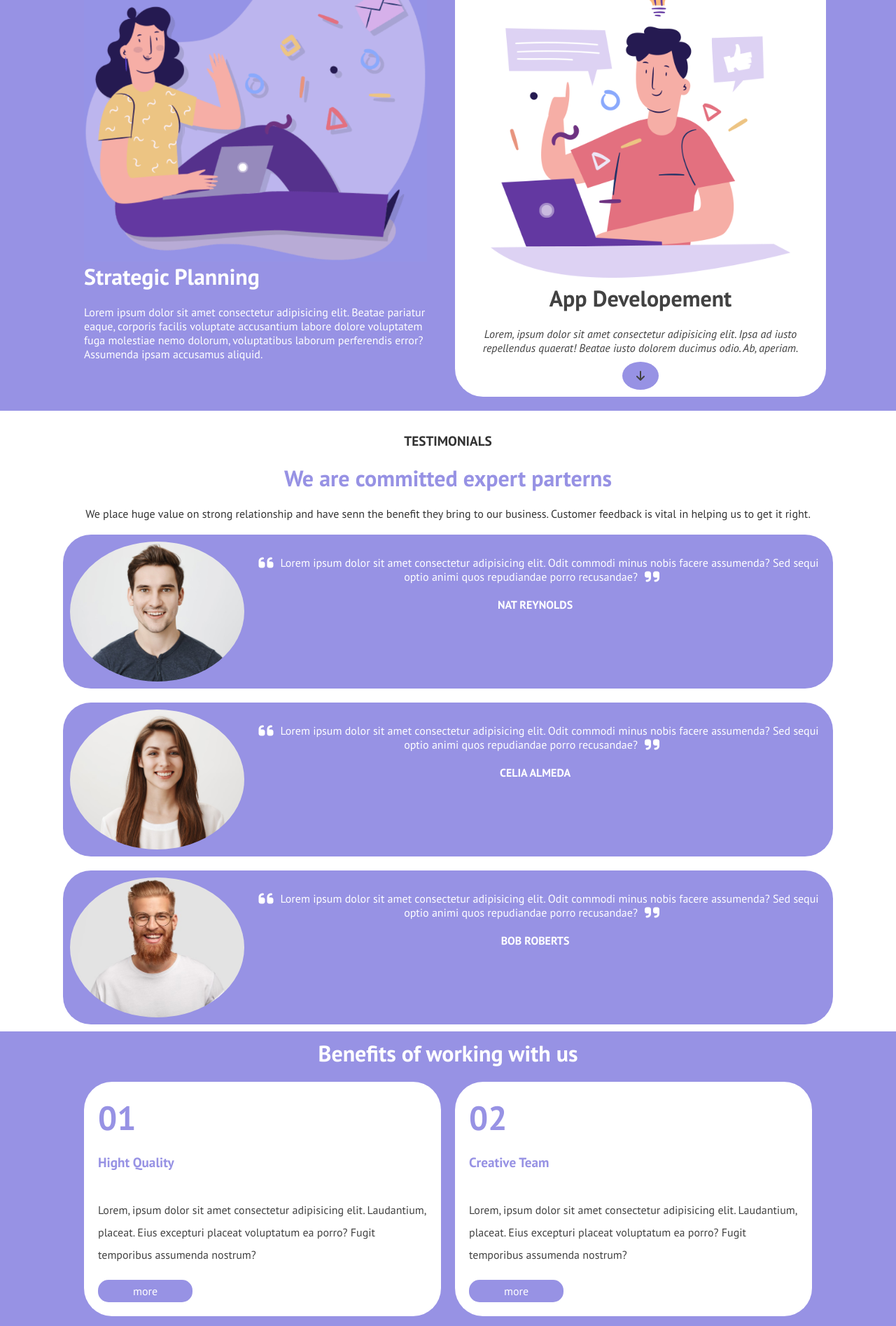
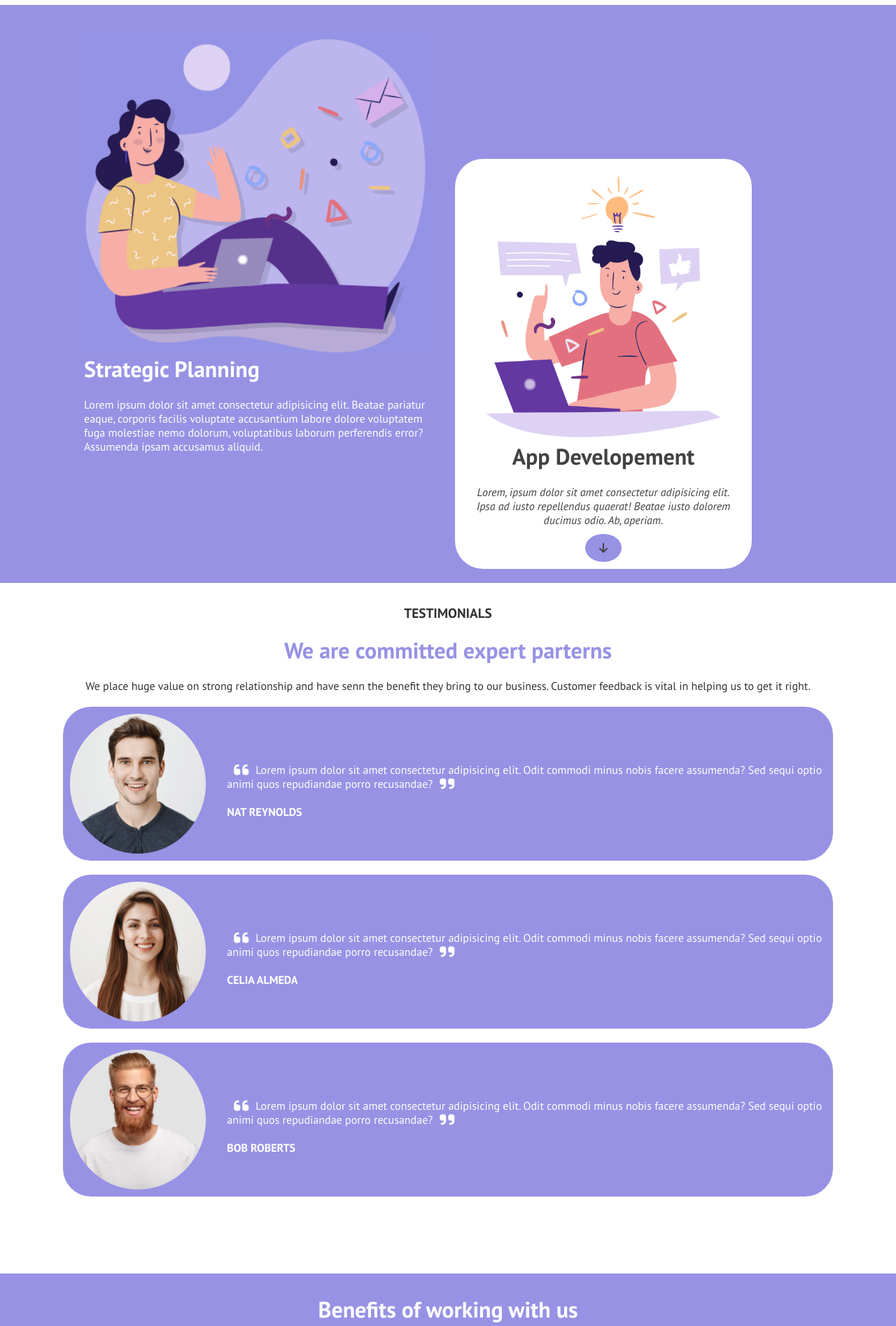
Before and after one commit to giuliamari04/htmlcss-responsive-layout, a plain HTML site: page index.html in a window 1280 px wide. Shown: the part 905-2800 px from the top of the page at 70% size. Drawn offline with Linux system fonts and the light colour scheme.

Commit message:
layout desktop

```diff
--- a/css/style.css
+++ b/css/style.css
@@ -169,10 +169,16 @@ h2{
 
 /* margini */
 
+.margin-top-card{
+    margin-top: 200px;
+}
+
 .margin-top{
     margin-top: 20px;
 }
-
+.margin-bottom{
+    margin-bottom: 100px;
+}
 /* bottoni */
 
 .botton{
@@ -253,6 +259,9 @@ main{
 .card-image{
     position: relative;
     top: 20px;
+}
+.card-content{
+    width: 80%;
 }
 
 .icon{
@@ -401,10 +410,46 @@ footer{
     .container{
         max-width: 1140px;
         margin: 0 auto;
+
     }
 
     #intro .col:first-child .card{
         display: flex;
     }
 
+    #benefits .col{
+        width: calc(100%/3);
+
+    }
+
+    #call-to-action{
+        padding: 0 20%;
+    }
+
+    .container-immagini-tonde{
+        width: 25%;
+    }
+
+    .left{
+        text-align: left;
+        padding-left: 30px;
+        display: flex;
+        flex-direction: column;
+        justify-content: center;
+    }
+
+    div.col.margin-top-card{
+         width: calc(100% - 100px);
+        height: calc(100% - 100px);
+    }
+
+    div.card.bg-card-light.border-r-big.text-black.px-20.py-20{
+        width: 80%;
+        height: 80%;
+   }
+
+    footer{
+        padding: 0 30%;
+    }
+
 }
--- a/index.html
+++ b/index.html
@@ -58,7 +58,7 @@
                 <!-- cerd2 -->
                 <div class="col">
                     <div class="card bg-card-azul border-r-small  px-20 py-20">
-                        <div class="card-content text-center">
+                        <div class=" text-center">
                             <i class="fa-solid fa-file-code icon text-azul"></i>
                             <h3 class="text-azul">Clear Code</h3>
                             <p class="py-20 line-height">
@@ -71,7 +71,7 @@
                 <!-- card3 -->
                 <div class="col">
                     <div class="card bg-card-azul border-r-small  px-20 py-20">
-                        <div class="card-content text-center">
+                        <div class=" text-center">
                             <i class="fa-solid fa-compass-drafting icon text-azul "></i>
                             <h3 class="text-azul">Web Design</h3>
                             <p class="py-20 line-height">
@@ -84,7 +84,7 @@
                 <!-- card4 -->
                 <div class="col ">
                     <div class="card bg-card-azul border-r-small  px-20 py-20">
-                        <div class="card-content text-center">
+                        <div class=" text-center">
                             <i class="fa-solid fa-laptop-code icon text-azul"></i>
                             <h3 class="text-azul ">Developement</h3>
                             <p class="py-20  line-height">
@@ -97,7 +97,7 @@
                 <!-- card5 -->
                 <div class="col">
                     <div class="card bg-card-azul border-r-small  px-20 py-20">
-                        <div class="card-content text-center">
+                        <div class=" text-center">
                             <i class="fa-solid fa-bullhorn icon text-azul"></i>
                             <h3 class="text-azul ">Branding</h3>
                             <p class="py-20  line-height">
@@ -114,12 +114,12 @@
         ------------------------------------------------------- -->
         <section id="planning" class="even">
             <div class="container d-flex2 ">
-                <div class="col">
+                <div class="col margin-bottom">
                     <div class="card px-20 py-20">
                         <div class="">
                             <img src="img/planning1.png" alt="planning 1">
                         </div>
-                        <div class="card-content">
+                        <div class="">
                             <h3>Strategic Planning</h3>
                             <p class="py-20">Lorem ipsum dolor sit amet consectetur adipisicing elit. Beatae pariatur
                                 eaque, corporis facilis voluptate accusantium labore dolore voluptatem fuga molestiae
@@ -129,12 +129,12 @@
                     </div>
 
                 </div>
-                <div class="col">
-                    <div class="card bg-card-light border-r-big text-black  px-20 py-20">
-                        <div class="">
+                <div class="col margin-top-card">
+                    <div class="card bg-card-light border-r-big text-black px-20 py-20">
+                        <div class="planning2">
                             <img src="img/planning2.png" alt="planning 2">
                         </div>
-                        <div class="card-content text-center">
+                        <div class=" text-center">
                             <h3>App Developement</h3>
                             <p class="py-20"><i>Lorem, ipsum dolor sit amet consectetur adipisicing elit. Ipsa ad iusto
                                     repellendus quaerat! Beatae iusto dolorem ducimus odio. Ab, aperiam.</i>
@@ -166,7 +166,7 @@
                         <div class=" container-immagini-tonde ">
                             <div class="img-testimonials testimonials1 border-r-circle"></div>
                         </div>
-                        <div class="card-content">
+                        <div class="left">
                             <p class="py-20"><i class="fa-solid fa-quote-left fa-xl px-10"></i>Lorem ipsum dolor sit amet consectetur adipisicing elit. Odit commodi minus
                                 nobis facere assumenda? Sed sequi optio animi quos repudiandae porro recusandae?<i class="fa-solid fa-quote-right fa-xl px-10"></i>
                             </p>
@@ -179,7 +179,7 @@
                         <div class="container-immagini-tonde border-r-circle">
                             <div class="img-testimonials testimonials2"></div>
                         </div>
-                        <div class="card-content">
+                        <div class="left">
                             <p class="py-20"><i class="fa-solid fa-quote-left fa-xl px-10"></i>Lorem ipsum dolor sit amet consectetur adipisicing elit. Odit commodi minus
                                 nobis facere assumenda? Sed sequi optio animi quos repudiandae porro recusandae?<i class="fa-solid fa-quote-right fa-xl px-10"></i>
                             </p>
@@ -188,11 +188,11 @@
                     </div>
 
                      <!-- testimonials 3 -->
-                    <div class="bg-card-violet margin-top  text-light text-center border-r-big flex-row py-10 px-10">
+                    <div class="bg-card-violet margin-top  text-light text-center border-r-big flex-row py-10 px-10 margin-bottom">
                         <div class="container-immagini-tonde border-r-circle">
                             <div class="img-testimonials testimonials3"></div>
                         </div>
-                        <div class="card-content">
+                        <div class="left">
                             <p class="py-20"><i class="fa-solid fa-quote-left fa-xl px-10"></i>Lorem ipsum dolor sit amet consectetur adipisicing elit. Odit commodi minus
                                 nobis facere assumenda? Sed sequi optio animi quos repudiandae porro recusandae?<i class="fa-solid fa-quote-right fa-xl px-10"></i>
                             </p>
@@ -207,12 +207,12 @@
         ------------------------------------------------------- -->
         <section id="benefits" class="even">
             <div class="container">
-                <h3 class="text-light text-center">Benefits of working with us</h3>
+                <h3 class="text-light text-center py-20">Benefits of working with us</h3>
                <div class="container d-flex flex-wrap">
                 <!-- crd1 -->
                 <div class="col  ">
                     <div class="card bg-card-light border-r-big px-20 py-20">
-                        <div class="card-content">
+                        <div class="">
                             <h5 class="text-violet">01</h5>
                             <h2 class="text-violet py-20"> Hight Quality</h2>
 
@@ -231,7 +231,7 @@
                 <!-- crd2 -->
                 <div class="col  ">
                     <div class="card bg-card-light border-r-big px-20 py-20">
-                        <div class="card-content">
+                        <div class="">
                             <h5 class="text-violet">02</h5>
                             <h2 class="text-violet py-20">Creative Team</h2>
 
@@ -250,7 +250,7 @@
                 <!-- crd3 -->
                 <div class="col  ">
                     <div class="card bg-card-light border-r-big px-20 py-20">
-                        <div class="card-content">
+                        <div class="">
                             <h5 class="text-violet">03</h5>
                             <h2 class="text-violet py-20">Amazing Results</h2>
 
@@ -269,7 +269,7 @@
                 <!-- crd4 -->
                 <div class="col  ">
                     <div class="card bg-card-light border-r-big px-20 py-20">
-                        <div class="card-content">
+                        <div class="">
                             <h5 class="text-violet">04</h5>
                             <h2 class="text-violet py-20">Best Pricing</h2>
 
@@ -288,7 +288,7 @@
                 <!-- crd5 -->
                 <div class="col  ">
                     <div class="card bg-card-light border-r-big px-20 py-20">
-                        <div class="card-content">
+                        <div class="">
                             <h5 class="text-violet">05</h5>
                             <h2 class="text-violet py-20">Innovation</h2>
 
@@ -307,7 +307,7 @@
                 <!-- crd6 -->
                 <div class="col  ">
                     <div class="card bg-card-light border-r-big px-20 py-20">
-                        <div class="card-content">
+                        <div class="">
                             <h5 class="text-violet">06</h5>
                             <h2 class="text-violet py-20">24/7 Support</h2>
 
```
